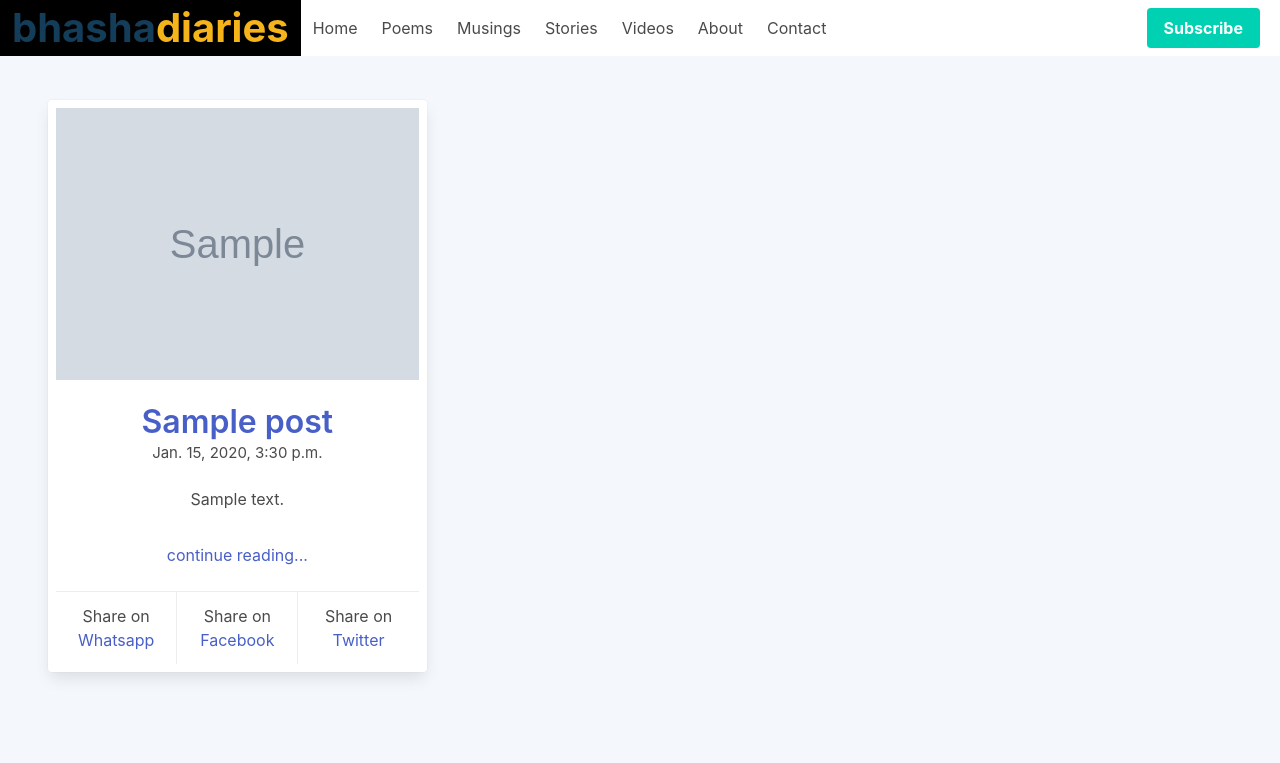
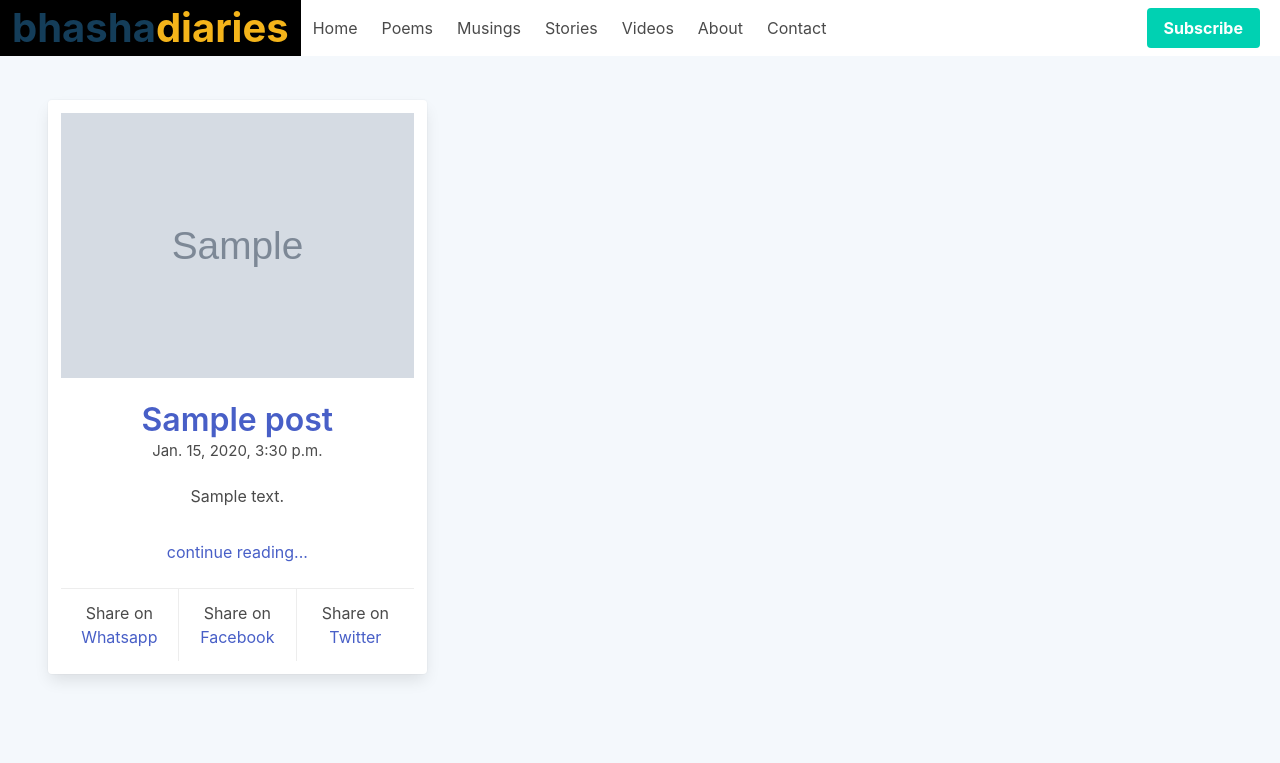
Before and after one commit to Krandheer/poetry, a Django app: page /blog/ in a window 1280 px wide. Shown: the top 763 px of the page. Run offline with Django 3.2, Linux system fonts and the light colour scheme; tables that the repository leaves empty hold one stand-in row (values such as "Sample post"); grey boxes marked "Sample" are stand-in pictures; some libraries are stand-ins or nearby versions.

Commit message:
post-list

```diff
--- a/blog/templates/blog/post_list.html
+++ b/blog/templates/blog/post_list.html
@@ -9,7 +9,7 @@
 			{% for post in posts %}
 				<div class="column is-one-third" style="text-align: center;">
 
-					<div class="card box box-shadow-lift" style="height: 100%;display: flex; flex-direction: column; padding: 0.5rem;">
+					<div class="card box box-shadow-lift" style="height: 100%;display: flex; flex-direction: column; padding: 0.8rem;">
   						<style >
   							.card:hover{
   								box-shadow: 1px 8px 20px grey;
@@ -35,10 +35,8 @@
 
 			        		<p style="margin-top:2rem"><a href="{%url 'blog:post_detail' post.slug %}">continue reading...</a></p>
 
-			        		<!-- <p>let user viewe number of comments here</p> -->
-
 		      			</div>
-		      			<footer class="card-footer" style="margin-top: auto">
+		      			<footer class="card-footer">
 	    					<p class="card-footer-item">
 	      						<span>Share on<br> <a href="whatsapp://send?text=https://bhashadiaries.pythonanywhere.com/blog/{{post.slug}}/">Whatsapp</a></span>
 	      					</p>
--- a/thoughts/templates/thoughts/thoughts_list.html
+++ b/thoughts/templates/thoughts/thoughts_list.html
@@ -24,8 +24,6 @@
 			        		<p>{{post.content|safe|slice:":200"}}</p>
 			        		<p style="margin-top:2rem"><a href="{% url 'thoughts:thoughts_detail' post.slug %}">continue reading...</a></p>
 
-			        		<!-- <p>let user viewe number of comments here</p> -->
-
 		      			</div>
 		      			<footer class="card-footer">
 	    					<p class="card-footer-item">
```
